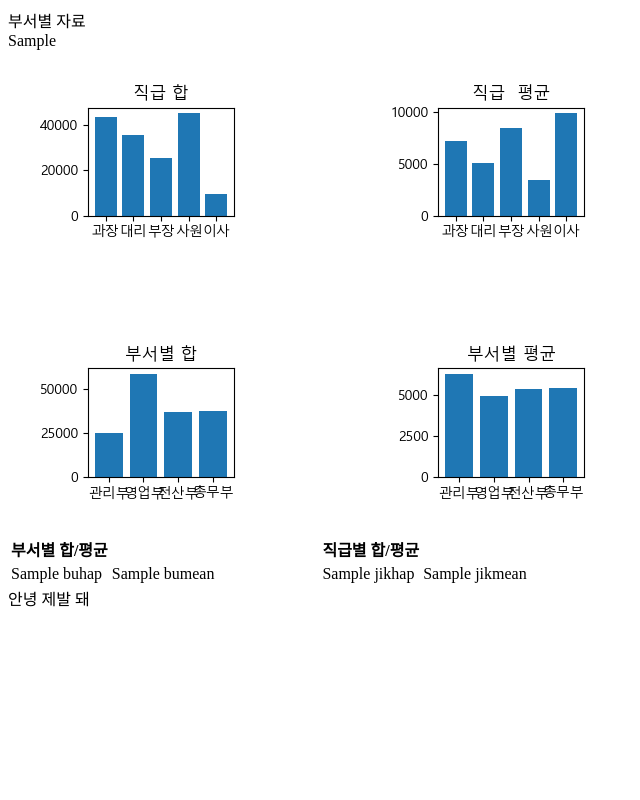
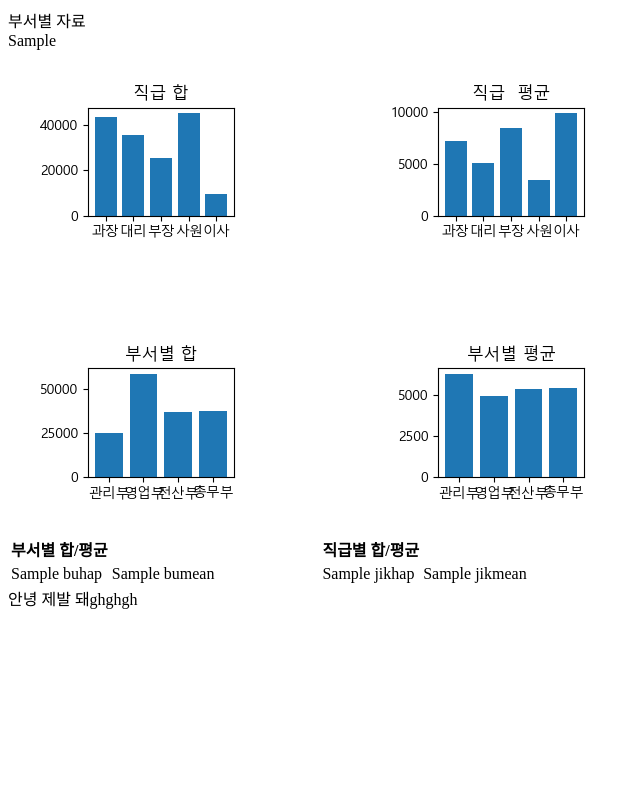
Before and after one commit to pyh3887/project_silhum, a Django app: template django_ex_graph/myapp/templates/list.html in a window 1280 px wide. Shown: the whole page, without its empty margins (0-640 px from the left). Run offline with Django 3.2, Linux system fonts and the light colour scheme; the template is opened without the code that fills it: most values are stand-ins (such as "Sample title", 1, 10 or a date in 2020).

Commit message:
qwewqewqe

```diff
--- a/django_ex_graph/myapp/templates/list.html
+++ b/django_ex_graph/myapp/templates/list.html
@@ -24,6 +24,6 @@
 </tr>
 
 </table>
-안녕  제발 돼
+안녕  제발 돼ghghgh
 </body>
 </html>
```
